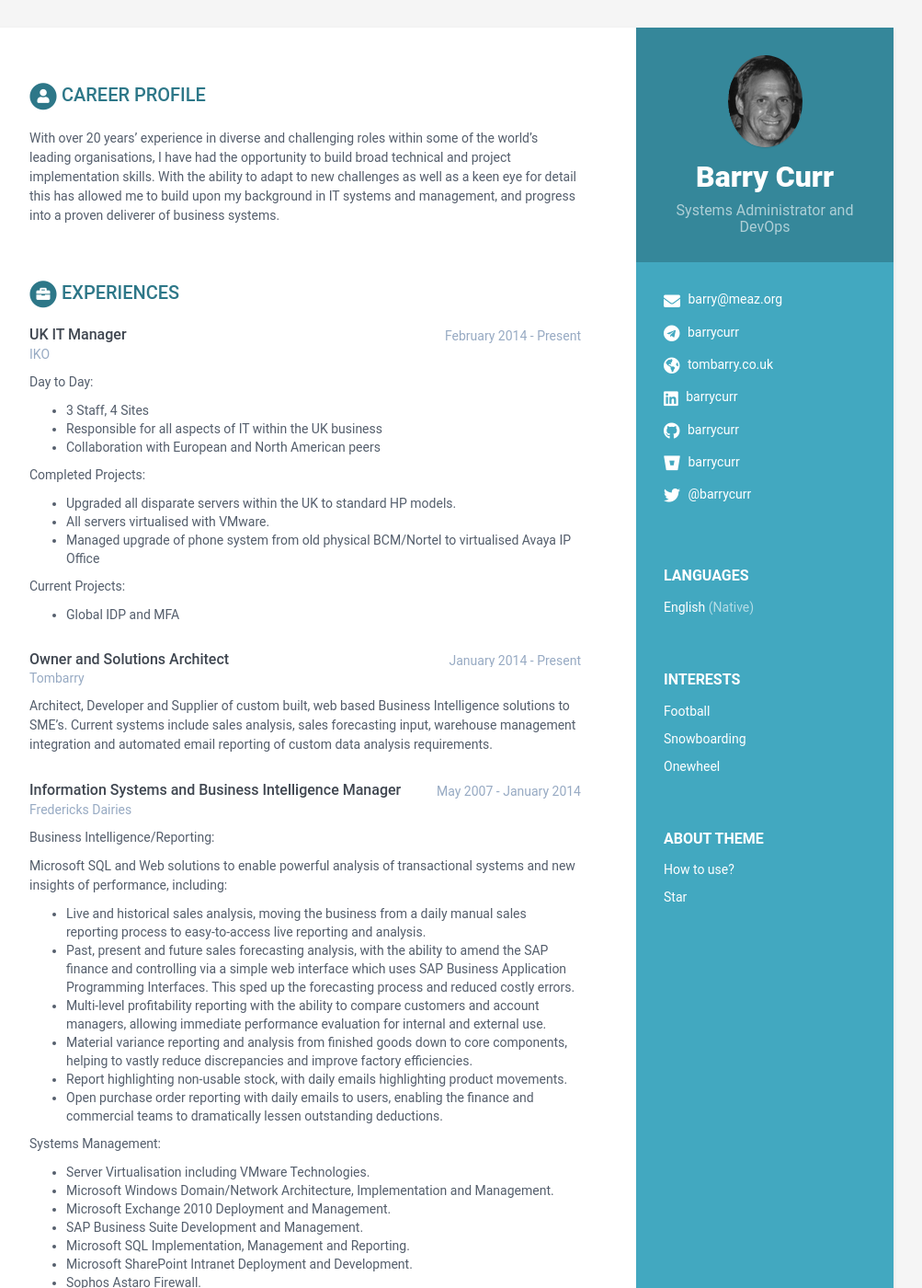
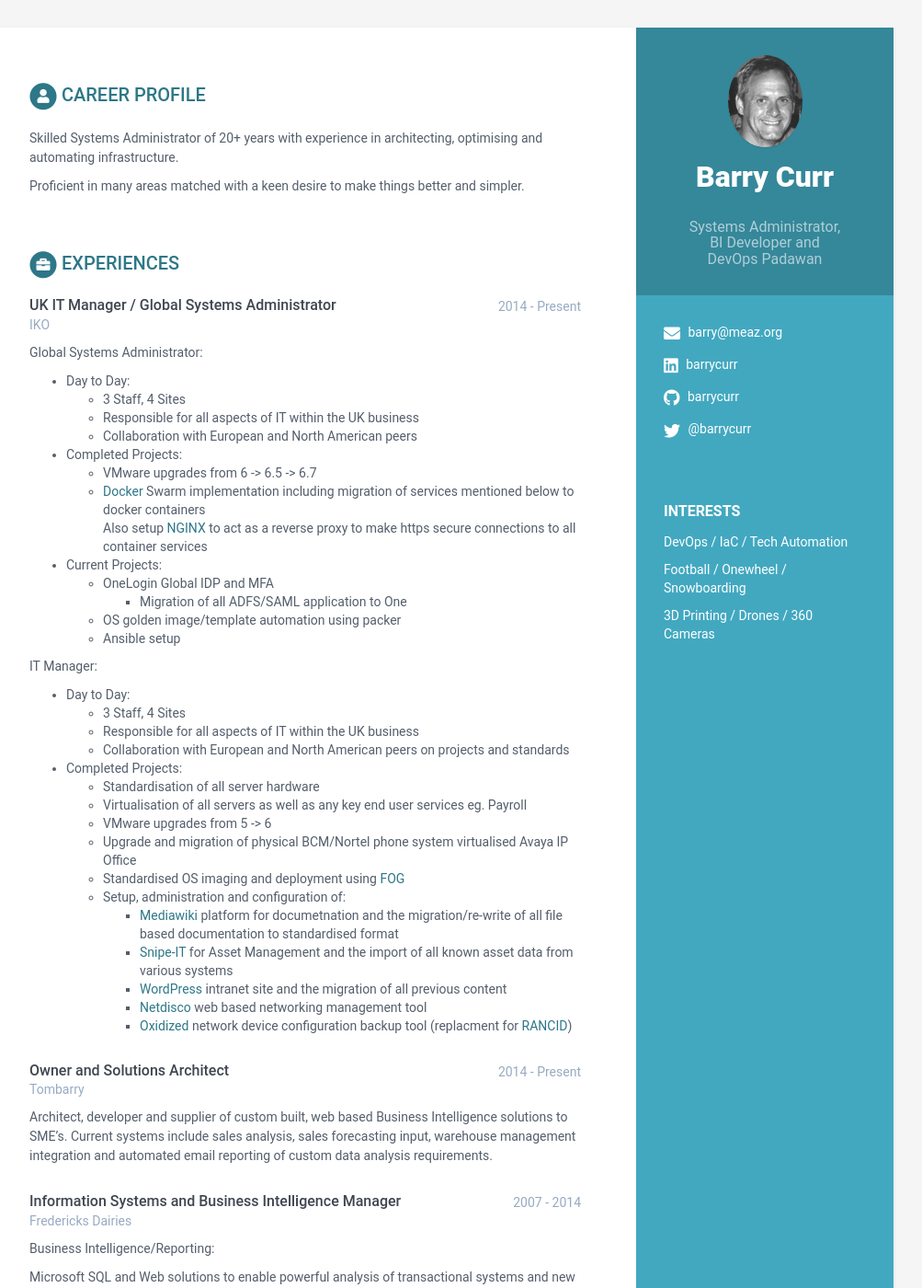
Before and after one commit to barrycurr/cv, a Jekyll site: the page built from index.html, in a window 1280 px wide and 1400 px high. Shown: the whole window at 92% size, without its empty margins (168-1171 px from the left). Built offline with Jekyll 4.4.1, drawn with Linux system fonts in a browser that asks for light colours; some of the changed text lies outside the part shown.

Commit message:
First updates ...

```diff
--- a/_config.yml
+++ b/_config.yml
@@ -1,16 +1,16 @@
 #Update all the sections by editing the data.yml file inside _data folder.
 
 # Site Settings
-title: My Resume
-url: 'http://webjeda.com'
+title: CV
+url: 'https://barrycurr.github.io'
 baseurl: '/cv' #change it according to your repository name
-description: A beautiful Jekyll theme for creating resume
+description: GitHub stored, Jekyll generated CV for Barry Curr
 # Style will be applied only after restarting the build or serve. Just choose one of the options.
 theme_skin: blue # blue turquoise green berry orange ceramic
 chrome_mobile_color: #use hex colors (ex:#1976d2) or leave empty if you don't want a color for chrome mobile searchbar
 
 # Tracker
-# analytics: UA-83979019-1
+analytics: 254152957
 
 # Sass/SCSS
 sass:
@@ -27,6 +27,6 @@ compress_html: # - http://jch.penibelst.de/
     envs: development
 
 # Development Settings
-port: 4000
+port: 4001
 host: 0.0.0.0
 safe: false
--- a/_data/data.yml
+++ b/_data/data.yml
@@ -3,73 +3,101 @@
 #
 
 sidebar:
-    about: True # set to False or comment line if you want to remove the "how to use?" in the sidebar
+    about: False # set to False or comment line if you want to remove the "how to use?" in the sidebar
     education: True # set to False if you want education in main section instead of in sidebar
 
     # Profile information
     name: Barry Curr
-    tagline: Systems Administrator and DevOps
-    avatar: profile.png  #place a 100x100 picture inside /assets/images/ folder and provide the name of the file below
+    tagline: <br>Systems Administrator, <br>BI Developer and<br>DevOps Padawan
+    avatar: profile_bw.png  #place a 100x100 picture inside /assets/images/ folder and provide the name of the file below
 
     # Sidebar links
     email: barry@meaz.org
     # phone: 012 345 6789
-    website: tombarry.co.uk #do not add http://
+    # website: tombarry.co.uk #do not add http://
     linkedin: barrycurr
     github: barrycurr
-    telegram: barrycurr
-    gitlab:
-    bitbucket: barrycurr
+    # telegram: barrycurr
+    # gitlab: barrycurr
+    # bitbucket: barrycurr
     twitter: '@barrycurr'
-    stack-overflow: # Number/Username, e.g. 123456/alandoe
-    codewars:
-    goodreads: # Number-Username, e.g. 123456-alandoe
+    # stack-overflow: # Number/Username, e.g. 123456/alandoe
+    # codewars:
+    # goodreads: # Number-Username, e.g. 123456-alandoe
 
-    languages:
-      - idiom: English
-        level: Native
+    # languages:
+    #   - idiom: English
+    #     level: Native
 
     interests:
-      - item: Football
+      - item: DevOps / IaC / Tech Automation
         link:
 
-      - item: Snowboarding
+      - item: Football / Onewheel / Snowboarding
         link:
 
-      - item: Onewheel
+      - item: 3D Printing / Drones / 360 Cameras
         link:
 
 career-profile:
     title: Career Profile
     summary: |
-      With over 20 years’ experience in diverse and challenging roles within some of the world’s leading organisations, I have had the opportunity to build broad technical and project implementation skills.
-      With the ability to adapt to new challenges as well as a keen eye for detail this has allowed me to build upon my background in IT systems and management, and progress into a proven deliverer of business systems.
+      Skilled Systems Administrator of 20+ years with experience in architecting, optimising and automating infrastructure.
+
+
+      Proficient in many areas matched with a keen desire to make things better and simpler.
 # education:
 experiences:
-    - role: UK IT Manager
-      time: February 2014 - Present
+    - role: UK IT Manager / Global Systems Administrator
+      time: 2014 - Present
       company: IKO
       details: |
-        Day to Day:
-          - 3 Staff, 4 Sites
-          - Responsible for all aspects of IT within the UK business
-          - Collaboration with European and North American peers
 
-          Completed Projects:
-          - Upgraded all disparate servers within the UK to standard HP models.
-          - All servers virtualised with VMware.
-          - Managed upgrade of phone system from old physical BCM/Nortel to virtualised Avaya IP Office
+        Global Systems Administrator:
+          - Day to Day:
+            - 3 Staff, 4 Sites
+            - Responsible for all aspects of IT within the UK business
+            - Collaboration with European and North American peers
 
-          Current Projects:
-          - Global IDP and MFA
+          - Completed Projects:
+            - VMware upgrades from 6 -> 6.5 -> 6.7
+            - [Docker](https://www.docker.com) Swarm implementation including migration of services mentioned below to docker containers
+              Also setup [NGINX](https://www.nginx.com) to act as a reverse proxy to make https secure connections to all container services
+
+          - Current Projects:
+            - OneLogin Global IDP and MFA
+              - Migration of all ADFS/SAML application to One
+            - OS golden image/template automation using packer
+            - Ansible setup
+
+        IT Manager:
+          - Day to Day:
+            - 3 Staff, 4 Sites
+            - Responsible for all aspects of IT within the UK business
+            - Collaboration with European and North American peers on projects and standards
+
+          - Completed Projects:
+            - Standardisation of all server hardware
+            - Virtualisation of all servers as well as any key end user services eg. Payroll
+            - VMware upgrades from 5 -> 6
+            - Upgrade and migration of physical BCM/Nortel phone system virtualised Avaya IP Office
+            - Standardised OS imaging and deployment using [FOG](https://fogproject.org)
+            - Setup, administration and configuration of:
+              - [Mediawiki](mediawiki.org) platform for documetnation and the migration/re-write of all file based documentation to standardised format
+              - [Snipe-IT](https://snipeitapp.com) for Asset Management and the import of all known asset data from various systems
+              - [WordPress](https://wordpress.com) intranet site and the migration of all previous content
+              - [Netdisco](https://wordpress.com) web based networking management tool
+              - [Oxidized](https://github.com/ytti/oxidized) network device configuration backup tool (replacment for [RANCID](https://shrubbery.net/rancid))
+
     - role: Owner and Solutions Architect
-      time: January 2014 - Present
+      time: 2014 - Present
       company: Tombarry
       details: |
-        Architect, Developer and Supplier of custom built, web based Business Intelligence solutions to SME's.
+        Architect, developer and supplier of custom built, web based Business Intelligence solutions to SME's.
         Current systems include sales analysis, sales forecasting input, warehouse management integration and automated email reporting of custom data analysis requirements.
+
     - role: Information Systems and Business Intelligence Manager
-      time: May 2007 - January 2014
+      time: 2007 - 2014
       company: Fredericks Dairies
       details: |
         Business Intelligence/Reporting:
@@ -99,8 +127,9 @@ experiences:
         - Planned and managed major SAP upgrade and migration in conjunction with Technology Partner.
         - Migration/upgrade from Exchange 2003 to 2010.
         - SharePoint 2010 workflow based multi-user sign off system
+
     - role: European IS Support Analyst
-      time: November 2004 - May 2007
+      time: 2004 - 2007
       company: HJ Heinz
       details: |
         - Windows 2000/2003 Domain/Networking Administration
@@ -109,6 +138,7 @@ experiences:
         - Veritas Cluster Management
         - SQL Database Administration
         - SQL Data Reporting
+
     - role: IT Coordinator
       time: 2001 - 2004
       company: BASF
@@ -122,6 +152,7 @@ experiences:
         - Backup and Disaster Recovery
         - Sage Support and Development
         - Navision Support and Development
+
     - role: IT Analyst
       time: 1998 - 2001
       company: BBC
@@ -152,23 +183,29 @@ projects:
 #         conference: Addison-Wesley, 1968
 
 skills:
-    title: Skills &amp; Proficiency
+    title: Skills
 
     toolset:
-      - name: Windows Domain, Exchange and Associated Tools
-        level: 90%
+      - name: Ansible, Packer, Kubernetes
+        level: 5%
+
+      - name: Docker, Linux
+        level: 20%
+
+      - name: BI, SQL, Data Warehouse
+        level: 60%
 
       - name: PHP, MySQL, HTML & CSS
         level: 60%
 
-      - name: Docker
-        level: 25%
+      - name: Scripting
+        level: 70%
 
-      - name: Packer
-        level: 15%
+      - name: VMware
+        level: 70%
 
-      - name: Ansible
-        level: 10%
+      - name: Windows Domain, Exchange and Associated Tools
+        level: 80%
 
 footer: >
-    (c) Barry Curr
+    © Barry Curr
```
Also changed, not shown: README.md, assets/images/profile.png, assets/images/profile_bw.png (added), 1 other file.
